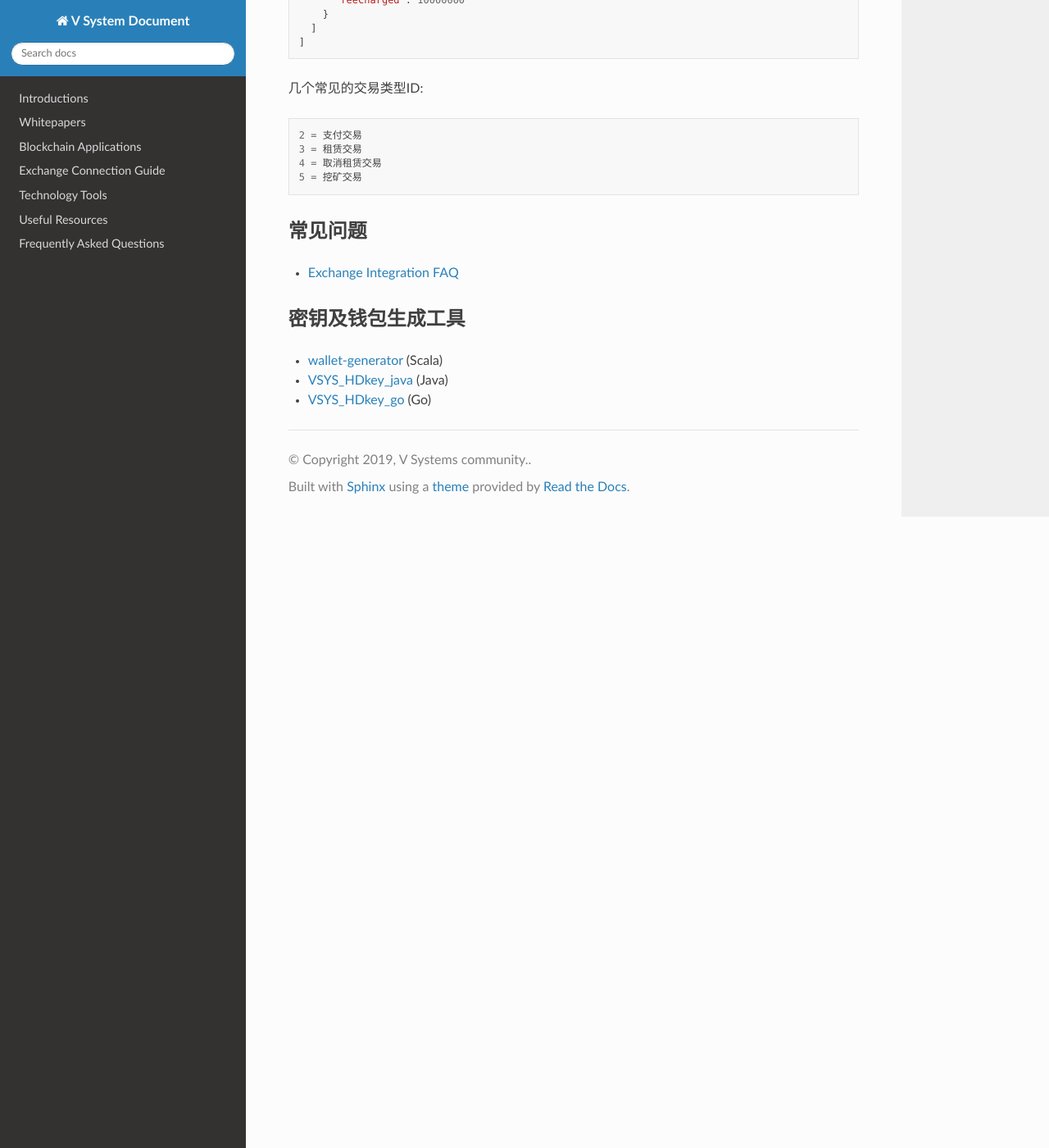
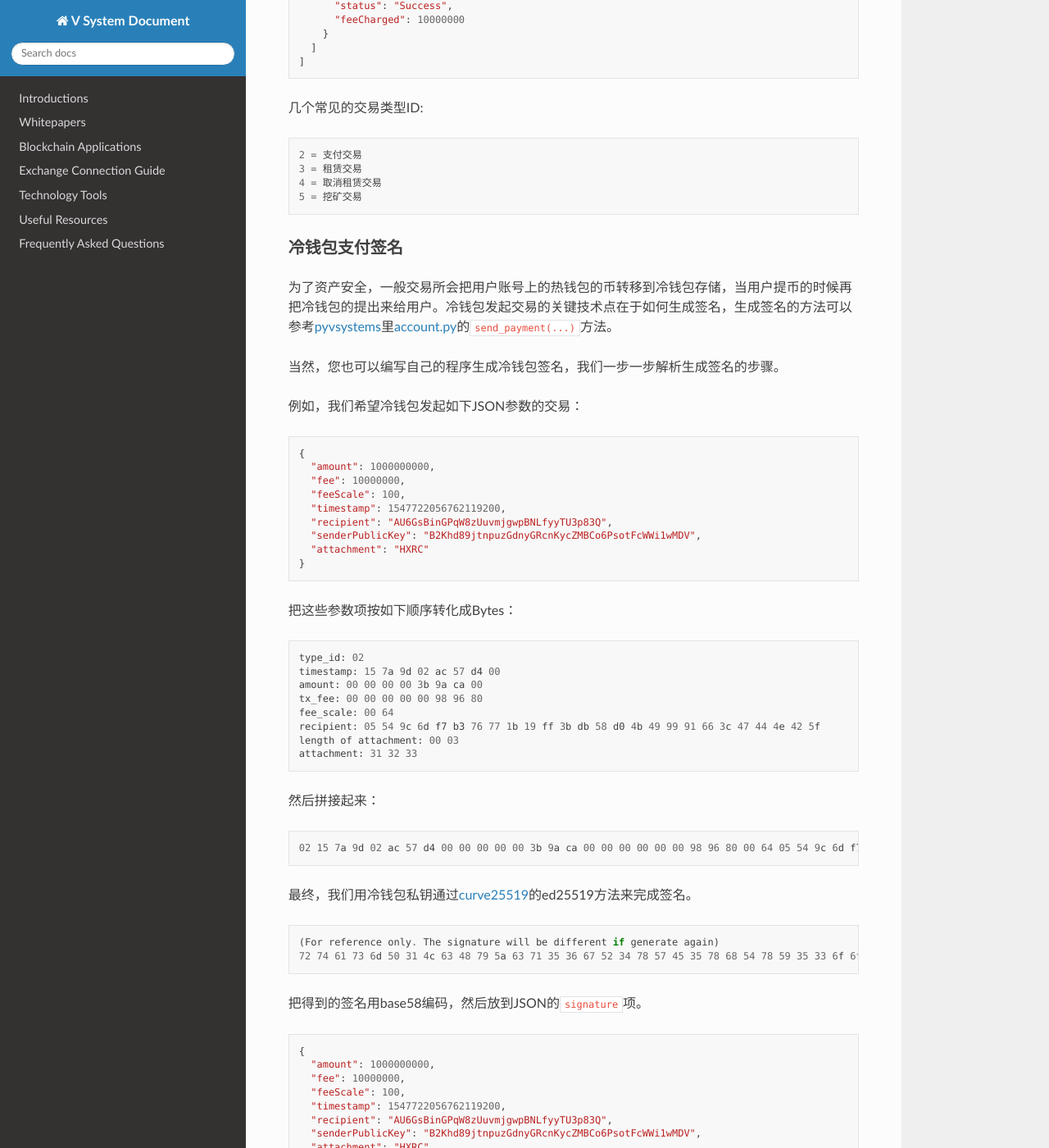
Before and after one commit to virtualeconomy/document, a Sphinx documentation site: the page built from sphinx/source/exchangescn.md, in a window 1280 px wide and 1400 px high, scrolled down 10173 px. Shown: the whole window at 82% size. Built offline with Sphinx 7.4.7 and the Read the Docs theme 2.0.0, drawn with Linux system fonts in a browser that asks for light colours; some of the changed text lies outside the part shown.

Commit message:
add "Cold Wallet Payment Signature"

````diff
--- a/sphinx/source/exchangescn.md
+++ b/sphinx/source/exchangescn.md
@@ -204,7 +204,7 @@ $ screen -x vsys-node
 
 ## 全节点接口（API）操作
 
-安全提醒：所有的全节点都提供RESTful API进行交互，RESTful API会用到9922端口。安全起见，我们建议交易所修改防火墙规则，**不要将9922端口开放到公网**，仅内网使用。
+安全提醒：所有的全节点都提供RESTful API进行交互，RESTful API会用到9922端口。安全起见，我们建议交易所修改防火墙规则，**不要将9922端口开放到公网**，仅内网使用。建议开放9921端口(mainnet)和9923端口(testnet)到公网，可以使得节点之间通讯更为发达和通畅。
 
 以下是调用API的几种方法。
 
@@ -526,11 +526,75 @@ $ curl -X GET 'http://<节点ip>:9922/transactions/address/ATt6P4vSpBvBTHdV5V9PJ
 5 = 挖矿交易
 ```
 
+### 冷钱包支付签名
+
+为了资产安全，一般交易所会把用户账号上的热钱包的币转移到冷钱包存储，当用户提币的时候再把冷钱包的提出来给用户。冷钱包发起交易的关键技术点在于如何生成签名，生成签名的方法可以参考[pyvsystems](https://github.com/virtualeconomy/pyvsystems)里[account.py](https://github.com/virtualeconomy/pyvsystems/blob/master/account.py)的`send_payment(...)`方法。
+
+当然，您也可以编写自己的程序生成冷钱包签名，我们一步一步解析生成签名的步骤。
+
+例如，我们希望冷钱包发起如下JSON参数的交易：
+
+```
+{
+  "amount": 1000000000,
+  "fee": 10000000,
+  "feeScale": 100,
+  "timestamp": 1547722056762119200,
+  "recipient": "AU6GsBinGPqW8zUuvmjgwpBNLfyyTU3p83Q",
+  "senderPublicKey": "B2Khd89jtnpuzGdnyGRcnKycZMBCo6PsotFcWWi1wMDV",
+  "attachment": "HXRC"
+}
+```
+
+把这些参数项按如下顺序转化成Bytes：
+
+```
+type_id: 02
+timestamp: 15 7a 9d 02 ac 57 d4 00
+amount: 00 00 00 00 3b 9a ca 00
+tx_fee: 00 00 00 00 00 98 96 80
+fee_scale: 00 64
+recipient: 05 54 9c 6d f7 b3 76 77 1b 19 ff 3b db 58 d0 4b 49 99 91 66 3c 47 44 4e 42 5f
+length of attachment: 00 03
+attachment: 31 32 33
+
+```
+
+然后拼接起来：
+
+```
+02 15 7a 9d 02 ac 57 d4 00 00 00 00 00 3b 9a ca 00 00 00 00 00 00 98 96 80 00 64 05 54 9c 6d f7 b3 76 77 1b 19 ff 3b db 58 d0 4b 49 99 91 66 3c 47 44 4e 42 5f 00 03 31 32 33
+```
+
+最终，我们用冷钱包私钥通过[curve25519](https://github.com/tgalal/python-axolotl-curve25519)的ed25519方法来完成签名。
+
+```
+(For reference only. The signature will be different if generate again)
+72 74 61 73 6d 50 31 4c 63 48 79 5a 63 71 35 36 67 52 34 78 57 45 35 78 68 54 78 59 35 33 6f 6f 6f 4d 32 53 61 36 63 75 42 52 61 78 72 71 33 39 63 54 56 6b 39 4d 67 4d 76 6e 38 61 5a 45 6d 4e 78 6b 56 39 55 39 63 62 41 6a 43 50 4d 68 48 46 6f 51 33 57 69 66 57
+```
+
+把得到的签名用base58编码，然后放到JSON的`signature`项。
+
+```
+{
+  "amount": 1000000000,
+  "fee": 10000000,
+  "feeScale": 100,
+  "timestamp": 1547722056762119200,
+  "recipient": "AU6GsBinGPqW8zUuvmjgwpBNLfyyTU3p83Q",
+  "senderPublicKey": "B2Khd89jtnpuzGdnyGRcnKycZMBCo6PsotFcWWi1wMDV",
+  "attachment": "HXRC",
+  "signature": "rtasmP1LcHyZcq56gR4xWE5xhTxY53oooM2Sa6cuBRaxrq39cTVk9MgMvn8aZEmNxkV9U9cbAjCPMhHFoQ3WifW"
+}
+```
+
+将这个JSON传递给全节点，然后全节点用API`/vsys/broadcast/payment`广播到网络上。
+
 ## 常见问题
 * [Exchange Integration FAQ](https://vsys.readthedocs.io/en/latest/FAQ.html)
 
 ## 密钥及钱包生成工具
 
-* [wallet-generator](https://github.com/virtualeconomy/v-wallet-generator) (Scala)
-* [VSYS_HDkey_java](https://github.com/virtualeconomy/VSYS_HDkey_java) (Java)
-* [VSYS_HDkey_go](https://github.com/virtualeconomy/VSYS_HDkey_go) (Go)
+* [Wallet Generator](https://github.com/virtualeconomy/v-wallet-generator) (Scala)
+* [VSYS HDkey](https://github.com/virtualeconomy/VSYS_HDkey_java) (Java)
+* [VSYS HDkey](https://github.com/virtualeconomy/VSYS_HDkey_go) (Go)
````
